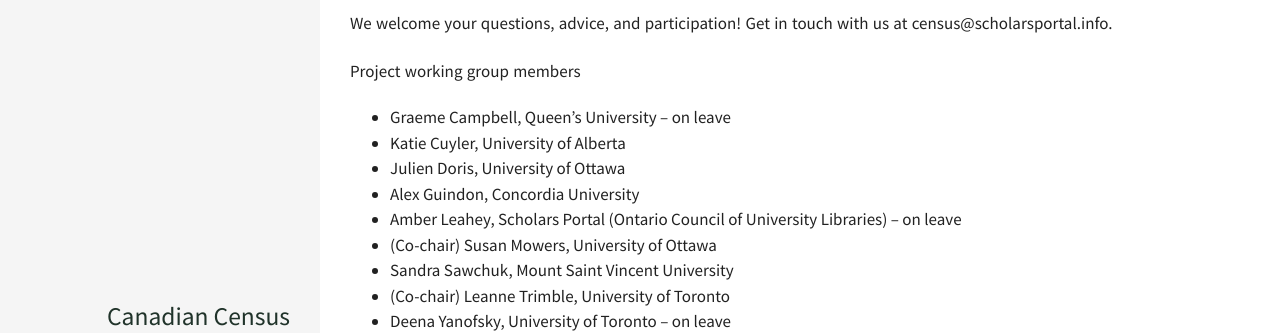
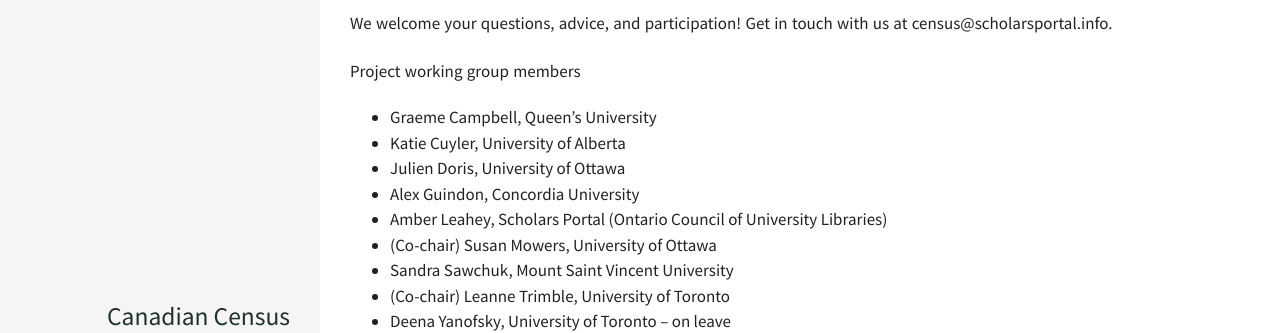
Before and after one commit to census-recensement/census-recensement.github.io, a Jekyll site: the page built from en/contact.md, in a window 1280 px wide. Shown: the part 221-554 px from the top of the page. Built offline with Jekyll 4.4.1, drawn with Linux system fonts in a browser that asks for light colours.

Commit message:
updating contact page

```diff
--- a/en/contact.md
+++ b/en/contact.md
@@ -9,11 +9,11 @@
 
 Project working group members
 
--	Graeme Campbell, Queen’s University – on leave
+-	Graeme Campbell, Queen’s University
 -	Katie Cuyler, University of Alberta
 -	Julien Doris, University of Ottawa
 -	Alex Guindon, Concordia University
--	Amber Leahey, Scholars Portal (Ontario Council of University Libraries) – on leave
+-	Amber Leahey, Scholars Portal (Ontario Council of University Libraries)
 -	(Co-chair) Susan Mowers, University of Ottawa
 -	Sandra Sawchuk, Mount Saint Vincent University
 -	(Co-chair) Leanne Trimble, University of Toronto
```
